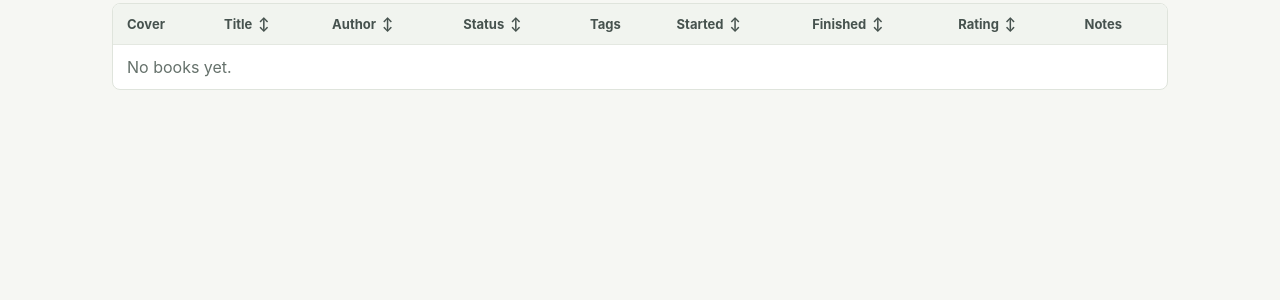
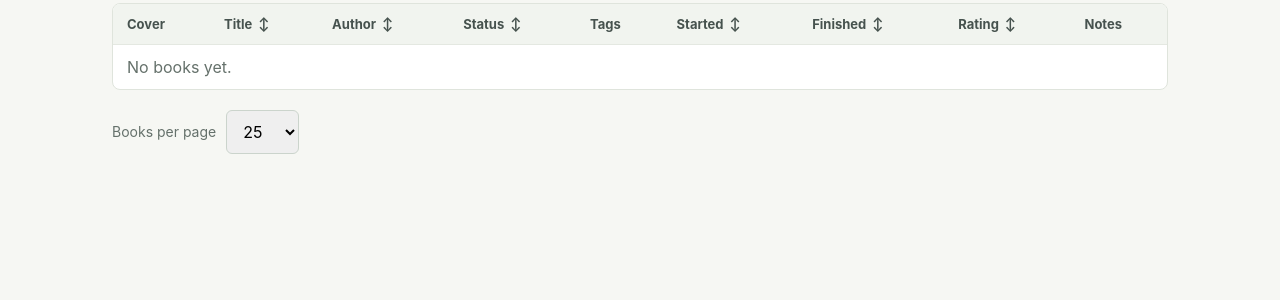
Before and after one commit to nikpopesku/reading, a Django app: page / in a window 1280 px wide. Shown: the part 259-559 px from the top of the page. Run offline with Django 5.2, Linux system fonts and the light colour scheme; data that the repository does not hold is empty; parts of the project's set-up code (start-up, migrations or seed data) failed here and were passed over.

Commit message:
feat(reading): add bottom pagination (#31)

```diff
--- a/reading/templatetags/book_extras.py
+++ b/reading/templatetags/book_extras.py
@@ -6,3 +6,16 @@ register = template.Library()
 @register.filter
 def get_item(mapping, key):
     return mapping.get(key, 0)
+
+
+@register.simple_tag(takes_context=True)
+def querystring(context, **updates):
+    params = context["request"].GET.copy()
+    for key, value in updates.items():
+        if value in (None, ""):
+            params.pop(key, None)
+        else:
+            params[key] = value
+
+    query_string = params.urlencode()
+    return f"?{query_string}" if query_string else ""
--- a/reading/views.py
+++ b/reading/views.py
@@ -1,8 +1,12 @@
+from django.core.paginator import Paginator
 from django.db.models import Case, Count, F, IntegerField, Q, Value, When
 from django.http import HttpResponseBadRequest
 from django.shortcuts import render
 
 from .models import ACTIVE_BOOK_STATUSES, Book, BookStatus
+
+PAGE_SIZE_OPTIONS = (10, 25, 50, 100)
+DEFAULT_PAGE_SIZE = 25
 
 
 def _build_querystring(request, **updates):
@@ -29,11 +33,20 @@ def _sort_link(request, selected_sort, field):
     )
     direction = "▲" if selected_sort == field else "▼" if selected_sort == f"-{field}" else "↕"
     return {
-        "url": _build_querystring(request, sort=next_sort),
+        "url": _build_querystring(request, sort=next_sort, page=1),
         "aria_sort": aria_sort,
         "direction": direction,
         "is_active": is_active,
     }
+
+
+def _selected_page_size(request):
+    try:
+        page_size = int(request.GET.get("page_size", DEFAULT_PAGE_SIZE))
+    except (TypeError, ValueError):
+        return DEFAULT_PAGE_SIZE
+
+    return page_size if page_size in PAGE_SIZE_OPTIONS else DEFAULT_PAGE_SIZE
 
 
 def book_list(request):
@@ -41,7 +54,8 @@ def book_list(request):
     selected_year = request.GET.get("year", "")
     selected_sort = request.GET.get("sort", "")
 
-    books = Book.objects.exclude(status=BookStatus.DELETED).prefetch_related("tags")
+    base_books = Book.objects.exclude(status=BookStatus.DELETED).prefetch_related("tags")
+    books = base_books
     if selected_status:
         if selected_status not in [status.value for status in ACTIVE_BOOK_STATUSES]:
             return HttpResponseBadRequest("Unknown status")
@@ -105,17 +119,26 @@ def book_list(request):
 
     counts_by_status = {
         row["status"]: row["total"]
-        for row in books.order_by().values("status").annotate(total=Count("id"))
+        for row in base_books.order_by().values("status").annotate(total=Count("id"))
     }
     counts = {
         status.value: counts_by_status.get(status.value, 0) for status in ACTIVE_BOOK_STATUSES
     }
 
+    page_size = _selected_page_size(request)
+    paginator = Paginator(books, page_size)
+    page_obj = paginator.get_page(request.GET.get("page", 1))
+
     return render(
         request,
         "reading/book_list.html",
         {
-            "books": books,
+            "books": page_obj.object_list,
+            "page_obj": page_obj,
+            "page_range": paginator.get_elided_page_range(page_obj.number),
+            "is_paginated": page_obj.has_other_pages(),
+            "page_sizes": PAGE_SIZE_OPTIONS,
+            "selected_page_size": page_size,
             "statuses": ACTIVE_BOOK_STATUSES,
             "selected_status": selected_status,
             "selected_year": selected_year,
@@ -131,5 +154,6 @@ def book_list(request):
             "years": years,
             "counts": counts,
             "total_count": books.count(),
+            "all_count": base_books.count(),
         },
     )
--- a/static/css/app.css
+++ b/static/css/app.css
@@ -67,6 +67,61 @@ p { line-height: 1.55; }
 .tab span { color: #68746e; margin-left: 4px; }
 .tab.active { border-color: #2f6f73; color: #172026; font-weight: 700; }
 .book-grid { display: grid; gap: 16px; grid-template-columns: repeat(auto-fill, minmax(280px, 1fr)); }
+.pagination-bar {
+  align-items: center;
+  display: flex;
+  flex-wrap: wrap;
+  gap: 16px;
+  justify-content: space-between;
+  margin-top: 20px;
+}
+.page-size-form {
+  align-items: center;
+  display: flex;
+  gap: 10px;
+}
+.page-size-form label,
+.pagination-summary {
+  color: #65716b;
+  font-size: 14px;
+}
+.page-size-form select {
+  width: auto;
+}
+.pagination-nav {
+  align-items: center;
+  display: flex;
+  flex-wrap: wrap;
+  gap: 10px;
+}
+.pagination-pages {
+  display: flex;
+  flex-wrap: wrap;
+  gap: 8px;
+}
+.pagination-link,
+.pagination-ellipsis {
+  border: 1px solid #cbd4cc;
+  border-radius: 6px;
+  color: #24302d;
+  display: inline-flex;
+  font-size: 14px;
+  font-weight: 700;
+  min-width: 38px;
+  justify-content: center;
+  padding: 8px 11px;
+}
+.pagination-link.current {
+  background: #2f6f73;
+  border-color: #2f6f73;
+  color: #ffffff;
+}
+.pagination-link.disabled,
+.pagination-ellipsis {
+  background: #f1f4ef;
+  color: #7a8781;
+}
+.pagination-link:hover { text-decoration: none; }
 .book-card, .form-panel, .auth-panel, .empty-state {
   background: #ffffff;
   border: 1px solid #dfe4dc;
--- a/templates/reading/book_list.html
+++ b/templates/reading/book_list.html
@@ -13,16 +13,17 @@
 
 <div class="filters-bar">
   <nav class="tabs" aria-label="Book status filters">
-    <a class="tab {% if not selected_status %}active{% endif %}" href="{% url 'book-list' %}{% if selected_year %}?year={{ selected_year }}{% if selected_sort %}&sort={{ selected_sort }}{% endif %}{% elif selected_sort %}?sort={{ selected_sort }}{% endif %}">All <span>{{ total_count }}</span></a>
+    <a class="tab {% if not selected_status %}active{% endif %}" href="{% url 'book-list' %}{% querystring status='' page=1 %}">All <span>{{ all_count }}</span></a>
     {% for status in statuses %}
-      <a class="tab {% if selected_status == status.value %}active{% endif %}" href="{% url 'book-list' %}?status={{ status.value }}{% if selected_year %}&year={{ selected_year }}{% endif %}{% if selected_sort %}&sort={{ selected_sort }}{% endif %}">{{ status.label }} <span>{{ counts|get_item:status.value }}</span></a>
+      <a class="tab {% if selected_status == status.value %}active{% endif %}" href="{% url 'book-list' %}{% querystring status=status.value page=1 %}">{{ status.label }} <span>{{ counts|get_item:status.value }}</span></a>
     {% endfor %}
   </nav>
   {% if years %}
   <form method="get" action="{% url 'book-list' %}" class="year-filter-form">
     {% if selected_status %}<input type="hidden" name="status" value="{{ selected_status }}">{% endif %}
     {% if selected_sort %}<input type="hidden" name="sort" value="{{ selected_sort }}">{% endif %}
-    {% if selected_rating %}<input type="hidden" name="rating" value="{{ selected_rating }}">{% endif %}
+    <input type="hidden" name="page_size" value="{{ selected_page_size }}">
+    <input type="hidden" name="page" value="1">
     <select name="year" onchange="this.form.submit()" aria-label="Filter by year">
       <option value="">All years</option>
       {% for year in years %}
@@ -35,6 +36,8 @@
     {% if selected_status %}<input type="hidden" name="status" value="{{ selected_status }}">{% endif %}
     {% if selected_year %}<input type="hidden" name="year" value="{{ selected_year }}">{% endif %}
     {% if selected_sort %}<input type="hidden" name="sort" value="{{ selected_sort }}">{% endif %}
+    <input type="hidden" name="page_size" value="{{ selected_page_size }}">
+    <input type="hidden" name="page" value="1">
     <select name="rating" onchange="this.form.submit()" aria-label="Filter by rating">
       <option value="">All ratings</option>
       {% for r in ratings %}
@@ -108,4 +111,48 @@
     </tbody>
   </table>
 </section>
+
+<section class="pagination-bar" aria-label="Library pagination controls">
+  <form method="get" action="{% url 'book-list' %}" class="page-size-form">
+    {% if selected_status %}<input type="hidden" name="status" value="{{ selected_status }}">{% endif %}
+    {% if selected_year %}<input type="hidden" name="year" value="{{ selected_year }}">{% endif %}
+    {% if selected_sort %}<input type="hidden" name="sort" value="{{ selected_sort }}">{% endif %}
+    <label for="page-size">Books per page</label>
+    <select id="page-size" name="page_size" onchange="this.form.submit()">
+      {% for size in page_sizes %}
+        <option value="{{ size }}" {% if selected_page_size == size %}selected{% endif %}>{{ size }}</option>
+      {% endfor %}
+    </select>
+    <input type="hidden" name="page" value="1">
+  </form>
+
+  {% if is_paginated %}
+    <div class="pagination-summary">{{ page_obj.start_index }}-{{ page_obj.end_index }} of {{ total_count }}</div>
+    <nav class="pagination-nav" aria-label="Pagination">
+      {% if page_obj.has_previous %}
+        <a class="pagination-link" href="{% url 'book-list' %}{% querystring page=page_obj.previous_page_number %}">Previous</a>
+      {% else %}
+        <span class="pagination-link disabled">Previous</span>
+      {% endif %}
+
+      <div class="pagination-pages">
+        {% for page_number in page_range %}
+          {% if page_number == page_obj.paginator.ELLIPSIS %}
+            <span class="pagination-ellipsis">{{ page_number }}</span>
+          {% elif page_number == page_obj.number %}
+            <span class="pagination-link current" aria-current="page">{{ page_number }}</span>
+          {% else %}
+            <a class="pagination-link" href="{% url 'book-list' %}{% querystring page=page_number %}">{{ page_number }}</a>
+          {% endif %}
+        {% endfor %}
+      </div>
+
+      {% if page_obj.has_next %}
+        <a class="pagination-link" href="{% url 'book-list' %}{% querystring page=page_obj.next_page_number %}">Next</a>
+      {% else %}
+        <span class="pagination-link disabled">Next</span>
+      {% endif %}
+    </nav>
+  {% endif %}
+</section>
 {% endblock %}
```
Also changed, not shown: reading/tests.py (+40 -0 lines).
